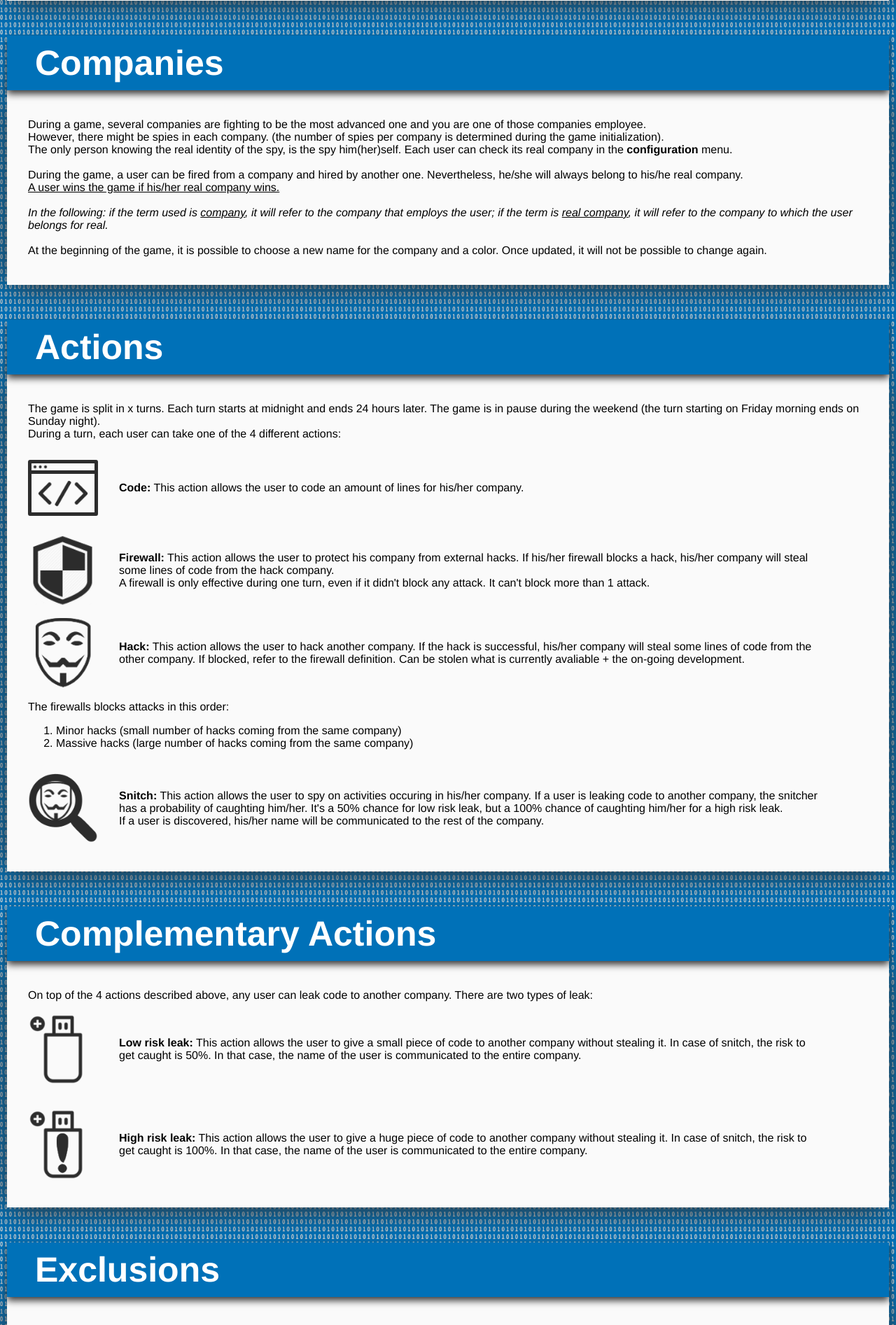
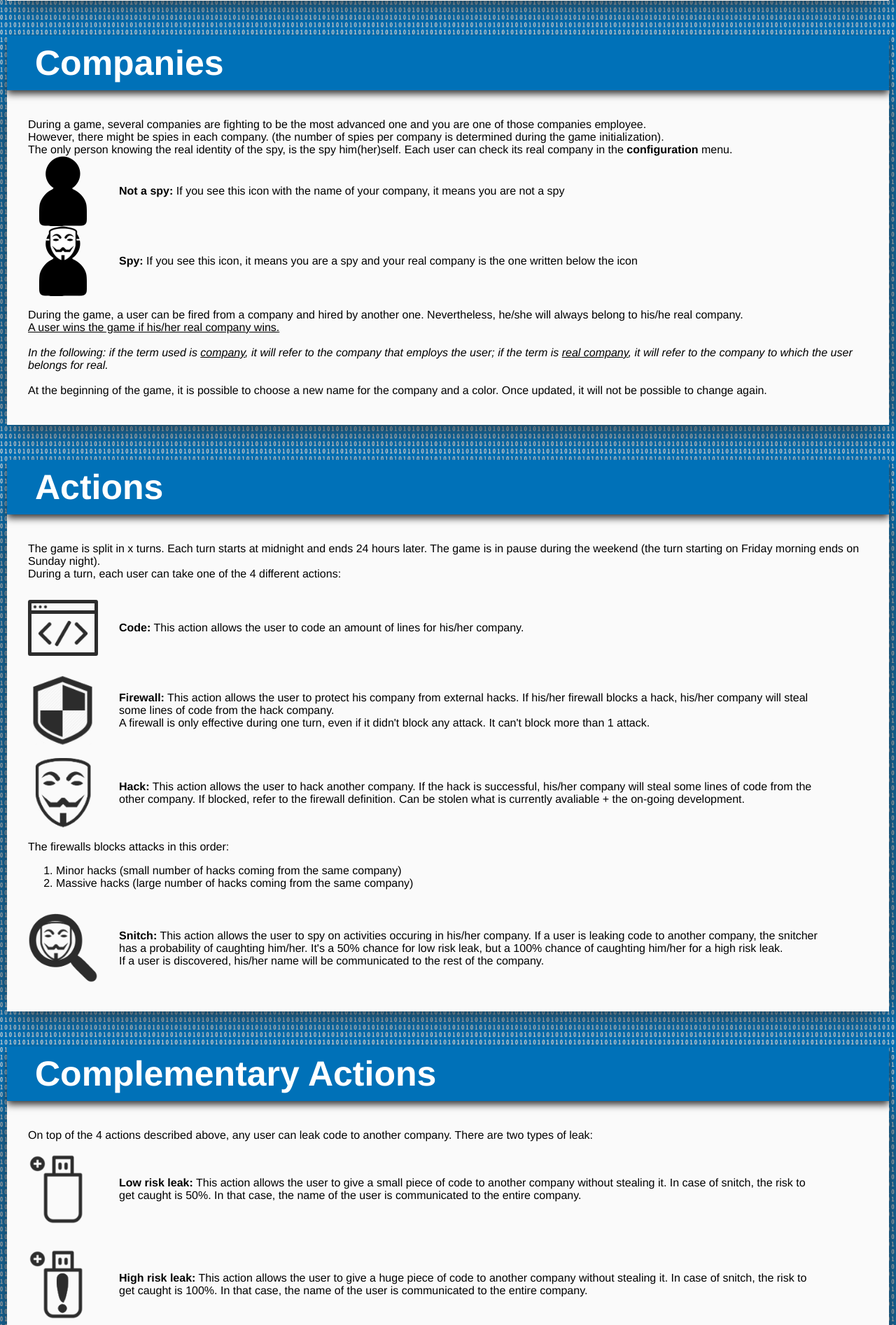
Before and after one commit to razoons/razoon-it, a PHP site: page /rules.php in a window 1280 px wide. Shown: the part 451-2344 px from the top of the page at 70% size. Run offline with PHP 8.4, Linux system fonts and the light colour scheme.

Commit message:
rules update

```diff
--- a/rules.php
+++ b/rules.php
@@ -32,7 +32,9 @@ session_start();
 	During a game, several companies are fighting to be the most advanced one and you are one of those companies employee.
 	<br/>However, there might be spies in each company. (the number of spies per company is determined during the game initialization).
 	<br/>The only person knowing the real identity of the spy, is the spy him(her)self. Each user can check its real company in the <b>configuration</b> menu.
-	<br/><br/>During the game, a user can be fired from a company and hired by another one. Nevertheless, he/she will always belong to his/he real company.
+  <br/><div class="result_team"><img src="./resources/not_spy_black.png"></div><div class="explain_1"><b>Not a spy:</b> If you see this icon with the name of your company, it means you are not a spy</div>
+  <div class="result_team"><img src="./resources/spy_black.png"></div><div class="explain_1"><b>Spy:</b> If you see this icon, it means you are a spy and your real company is the one written below the icon</div>
+  <br/><br/>During the game, a user can be fired from a company and hired by another one. Nevertheless, he/she will always belong to his/he real company.
 	<br/><u>A user wins the game if his/her real company wins.</u>
 	<br/><br/><i>In the following: if the term used is <u>company</u>, it will refer to the company that employs the user; if the term is <u>real company</u>, it will refer to the company to which the user belongs for real.</i>
 	<br/><br/>At the beginning of the game, it is possible to choose a new name for the company and a color. Once updated, it will not be possible to change again.
```
